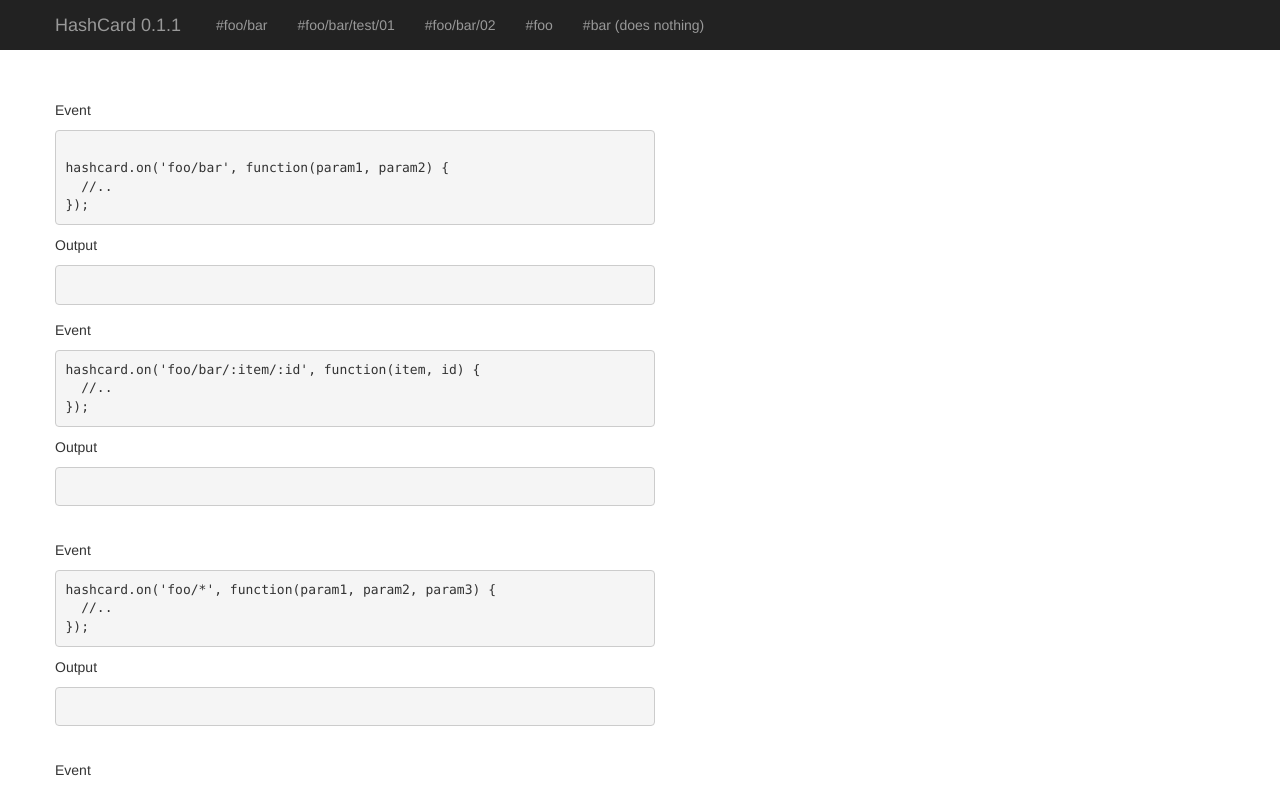
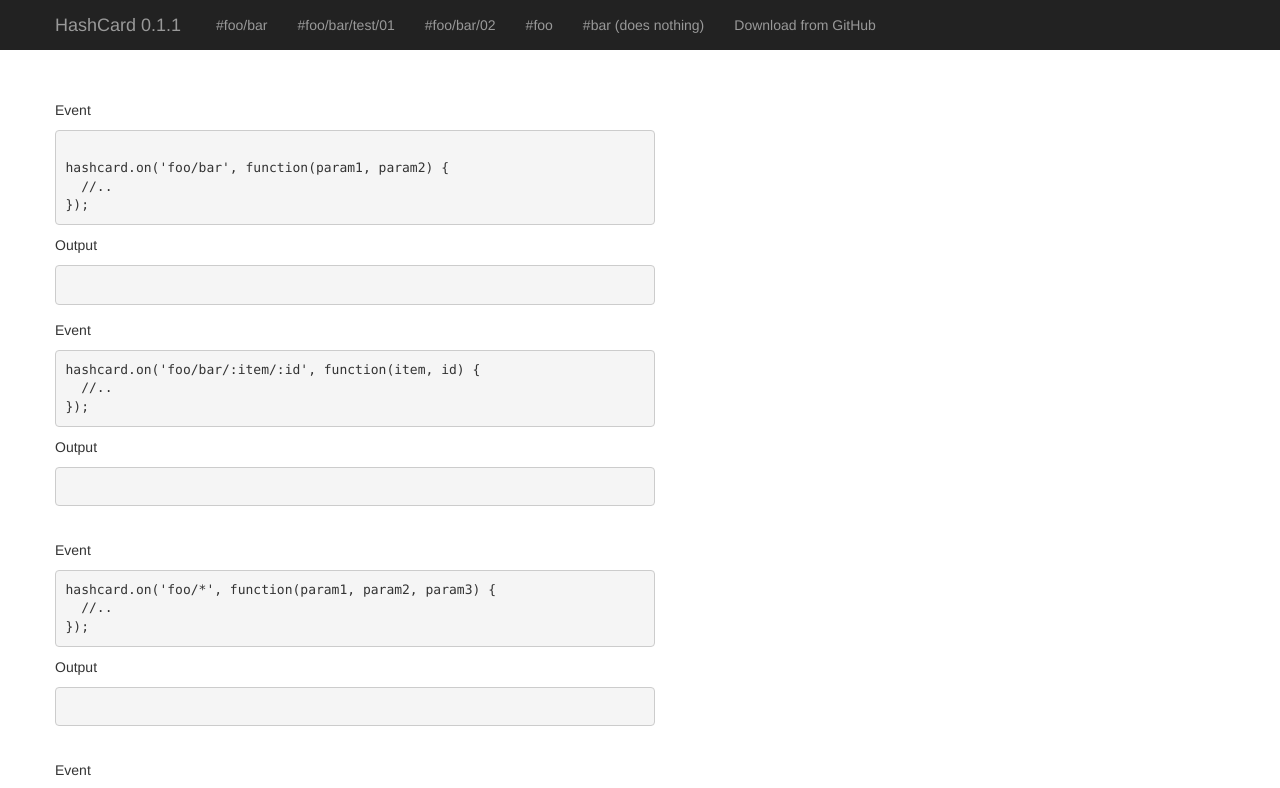
Before and after one commit to davidherse/hashcard, a plain HTML site: page index.html in a window 1280 px wide. Shown: the top 788 px of the page. Drawn offline with nearby package versions, Linux system fonts and the light colour scheme.

Commit message:
Add github link

```diff
--- a/index.html
+++ b/index.html
@@ -31,6 +31,9 @@
                 <li>
                   <a href="#bar">#bar (does nothing)</a>
                 </li>
+                <li>
+                    <a href="https://github.com/davidherse/hashcard">Download from GitHub</a>
+                 </li>
               </ul>
             </div>
           </div>
@@ -84,10 +87,8 @@ hashcard.on('foo', function(param1) {
 </div>
 </div>
         <script src="http://code.jquery.com/jquery-2.0.3.min.js"></script>
-
         <script src="js/hashcard.js"></script>
         <script>
-
             hashcard.on('*', function(param1) {
                 $('#foo-bar').text('');
                 $('#foo-bar-item-id').text('');
@@ -118,8 +119,6 @@ hashcard.on('foo', function(param1) {
                     param1: param1,
                 }));
             });
-
-
         </script>
     </body>
 </html>
```
